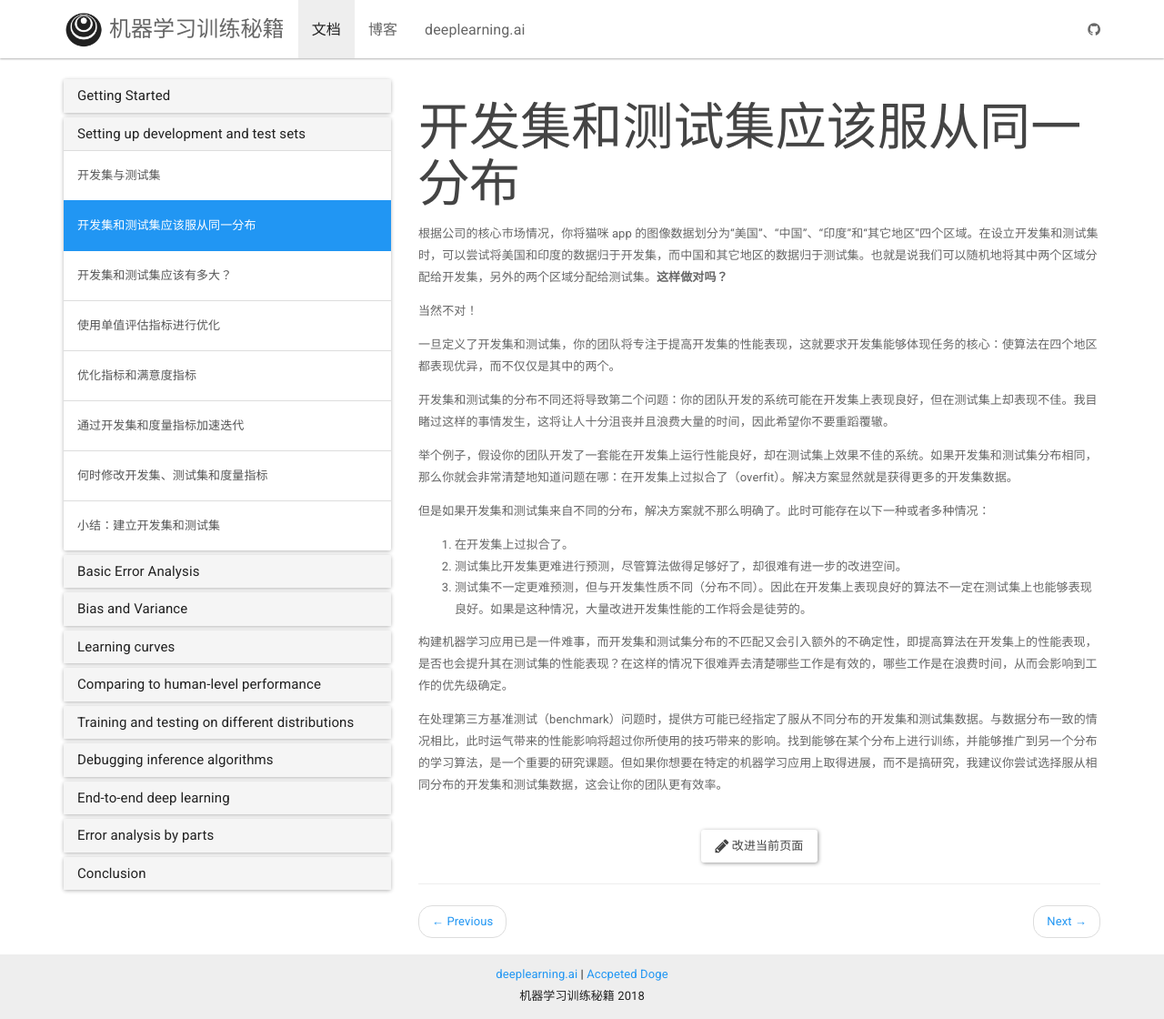
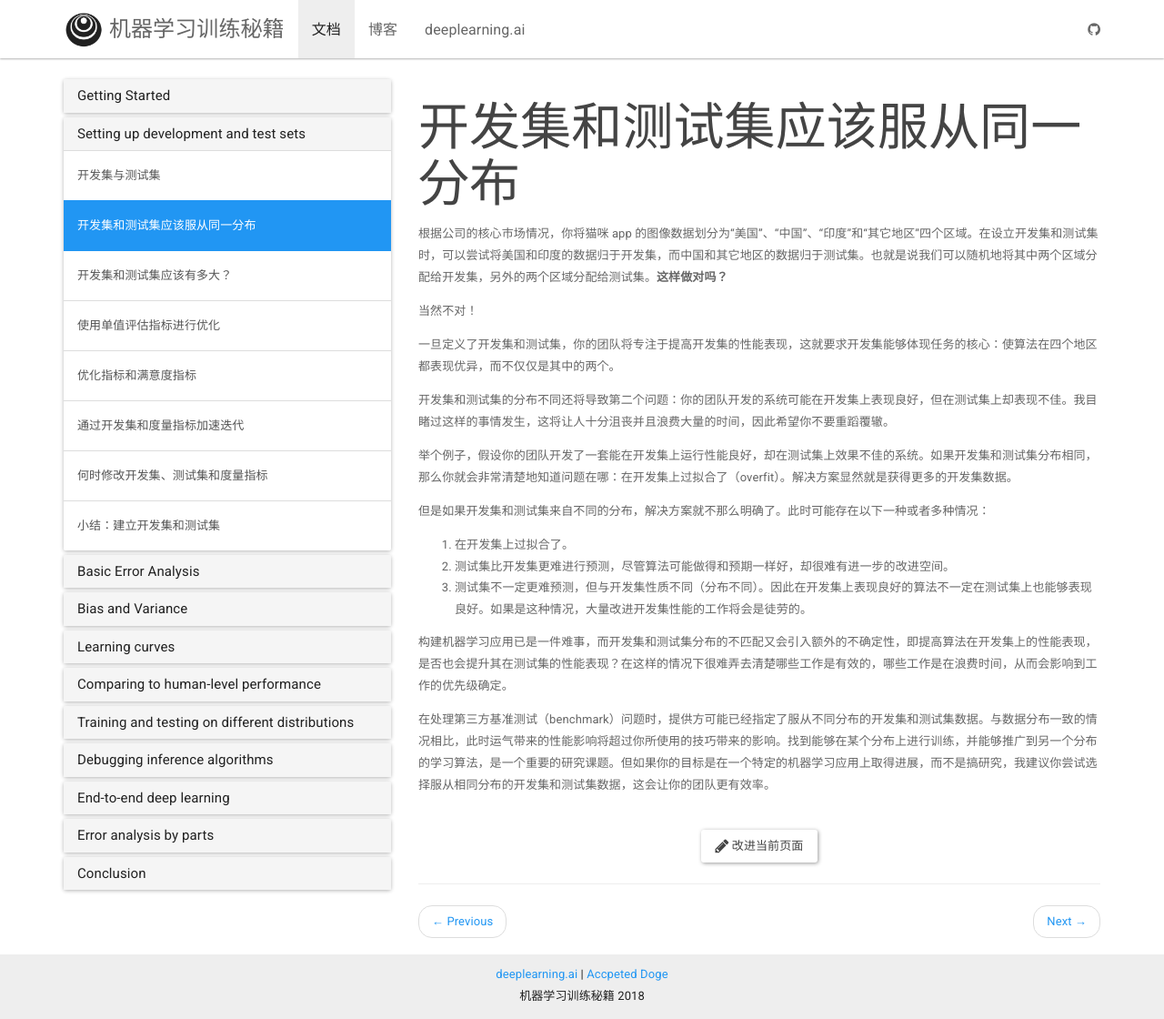
Before and after one commit to deeplearning-ai/machine-learning-yearning-cn, a Jekyll site: the page built from _docs/Setting up development and test sets/ch06.md, in a window 1280 px wide and 1120 px high. Shown: the whole window at 91% size. Built offline with Jekyll 4.4.1, drawn with Linux system fonts in a browser that asks for light colours; nearby versions of some CDN libraries.

Commit message:
Update ch06.md

```diff
--- a/_docs/Setting up development and test sets/ch06.md
+++ b/_docs/Setting up development and test sets/ch06.md
@@ -16,9 +16,9 @@
 但是如果开发集和测试集来自不同的分布，解决方案就不那么明确了。此时可能存在以下一种或者多种情况：
 
 1. 在开发集上过拟合了。
-2. 测试集比开发集更难进行预测，尽管算法做得足够好了，却很难有进一步的改进空间。
+2. 测试集比开发集更难进行预测，尽管算法可能做得和预期一样好，却很难有进一步的改进空间。
 3. 测试集不一定更难预测，但与开发集性质不同（分布不同）。因此在开发集上表现良好的算法不一定在测试集上也能够表现良好。如果是这种情况，大量改进开发集性能的工作将会是徒劳的。
 
 构建机器学习应用已是一件难事，而开发集和测试集分布的不匹配又会引入额外的不确定性，即提高算法在开发集上的性能表现，是否也会提升其在测试集的性能表现？在这样的情况下很难弄去清楚哪些工作是有效的，哪些工作是在浪费时间，从而会影响到工作的优先级确定。
 
-在处理第三方基准测试（benchmark）问题时，提供方可能已经指定了服从不同分布的开发集和测试集数据。与数据分布一致的情况相比，此时运气带来的性能影响将超过你所使用的技巧带来的影响。找到能够在某个分布上进行训练，并能够推广到另一个分布的学习算法，是一个重要的研究课题。但如果你想要在特定的机器学习应用上取得进展，而不是搞研究，我建议你尝试选择服从相同分布的开发集和测试集数据，这会让你的团队更有效率。
+在处理第三方基准测试（benchmark）问题时，提供方可能已经指定了服从不同分布的开发集和测试集数据。与数据分布一致的情况相比，此时运气带来的性能影响将超过你所使用的技巧带来的影响。找到能够在某个分布上进行训练，并能够推广到另一个分布的学习算法，是一个重要的研究课题。但如果你的目标是在一个特定的机器学习应用上取得进展，而不是搞研究，我建议你尝试选择服从相同分布的开发集和测试集数据，这会让你的团队更有效率。
```
